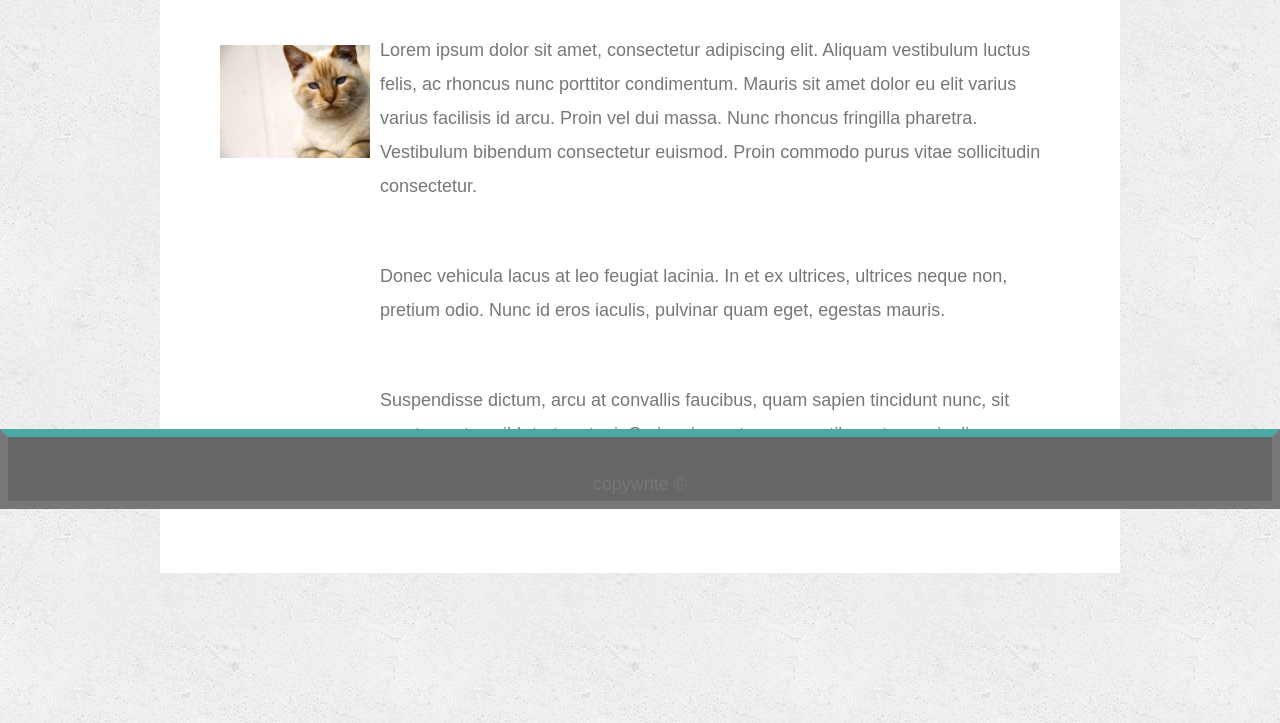
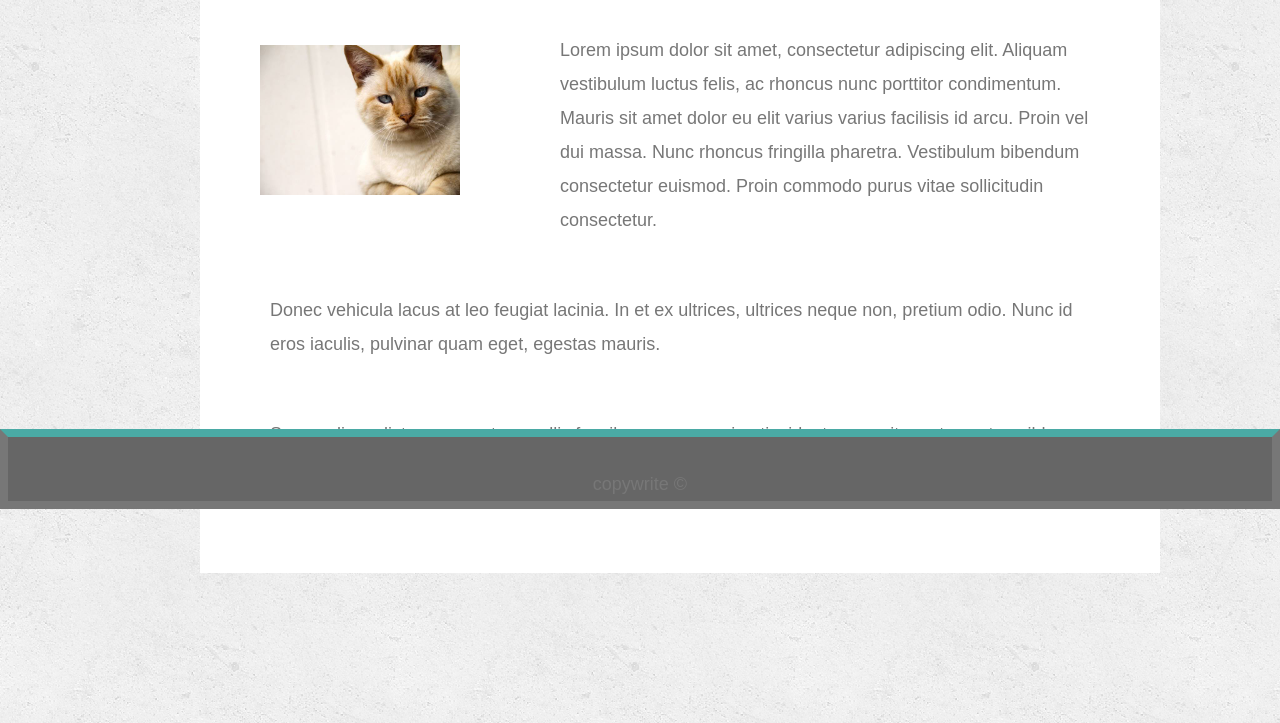
Before and after one commit to ShipraD25/Bootstrap-Portfolio, a plain HTML site: page index.html in a window 1280 px wide. Shown: the part 291-1014 px from the top of the page. Drawn offline with nearby package versions, Linux system fonts and the light colour scheme.

Commit message:
making html responsive

```diff
--- a/assets/css/style.css
+++ b/assets/css/style.css
@@ -17,7 +17,6 @@
                                     font-weight: 700;
                                     font-size: 30px;
                                     margin-left: 80px;
-                            color: #ffffff;
                                 }
 
                                 .navbar-nav>li:last-child {
@@ -26,10 +25,11 @@
 
                                 .header {
                                     width: 100%;
-                            margin: 0 auto;
+                                    margin-bottom: 100px;
                                     clear: both;
                                     background-color: #ffffff;
                                     position: fixed;
+                                    color: #ffffff;
                                 }
 
                                 .main-container {
@@ -37,13 +37,26 @@
                                     max-width: 960px;
                                     /*margin: 0 auto;*/
                                     margin-bottom: 150px;
-                            margin-left: 160px;
+                                    margin-left: 200px;
                                     clear: both;
                                     background-color: #ffffff;
                                     margin-top: 50px;
                                     overflow-y: auto;
                                     padding: 60px;
                                 }
+                                /* #main-container {
+                        padding-top: 130px;
+                        min-height: calc(100vh - 70px);
+                    }*/
+                                /*.row {
+                            float: left;
+                            width: 100%;
+                            max-width: 960px;
+                            padding: 30px;
+                            margin: 0 0 40px;
+                            background: #ffffff;
+                            border: 1px solid #dddddd;
+                        }*/
 
                                 h1 {
                                     padding: 18px;
@@ -54,8 +67,8 @@
 
                                 .img-fluid {
                                     max-width: 100%;
-                            width: 150px;
-                            height: 150px;
+                                    width: 200px;
+                                    height: 200px;
                                     height: auto;
                                     border: 5px;
                                     margin-top: 40px;
@@ -108,4 +121,3 @@
 
                                 #text-left {
                                     float: left;
-                        }
--- a/index.html
+++ b/index.html
@@ -37,27 +37,37 @@
     </div>
 
 
-    <div class="main-container">
+    <div class="main-container" class="container">
 
         <div class="row">
-            <div class="col-md-12">
+            <div class="col-md-12 col-xs-12">
                 <h1>About me</h1>
             </div>
         </div>
 
-
-        <div class="media">
-            <img src="assets/images/cat.jpg" class="img-fluid" class="align-self-start mr-3" alt="nyan cat">
-            <div class="media-body">
+        <div class="row">
+            <div class="col-md-4 col-xs-3">
+                <section class="media">
+                    <img src="assets/images/cat.jpg" class="img-fluid" class="align-self-start mr-3" alt="nyan cat">
+                </section>
+            </div>
+            <div class="col-md-8 col-xs-9">
                 <p class="text-wrap">Lorem ipsum dolor sit amet, consectetur adipiscing elit. Aliquam vestibulum luctus felis, ac rhoncus nunc porttitor condimentum. Mauris sit amet dolor eu elit varius varius facilisis id arcu. Proin vel dui massa. Nunc rhoncus fringilla
                     pharetra. Vestibulum bibendum consectetur euismod. Proin commodo purus vitae sollicitudin consectetur.</p>
+            </div>
 
+        </div>
+        <div class="row">
+            <div class="col-md-12 col-xs-12">
                 <p id="text-left">Donec vehicula lacus at leo feugiat lacinia. In et ex ultrices, ultrices neque non, pretium odio. Nunc id eros iaculis, pulvinar quam eget, egestas mauris.</p>
-
-                <p id="text-left">Suspendisse dictum, arcu at convallis faucibus, quam sapien tincidunt nunc, sit amet egestas nibh tortor et mi. Orci varius natoque penatibus et magnis dis parturient montes, nascetur ridiculus mus.</p>
-
             </div>
         </div>
+        <div class="row">
+            <div class="col-md-12 col-xs-12">
+                <p id="text-left">Suspendisse dictum, arcu at convallis faucibus, quam sapien tincidunt nunc, sit amet egestas nibh tortor et mi. Orci varius natoque penatibus et magnis dis parturient montes, nascetur ridiculus mus.</p>
+            </div>
+        </div>
+
 
     </div>
 
```
Lines whose indentation alone changed are shown as unchanged.
